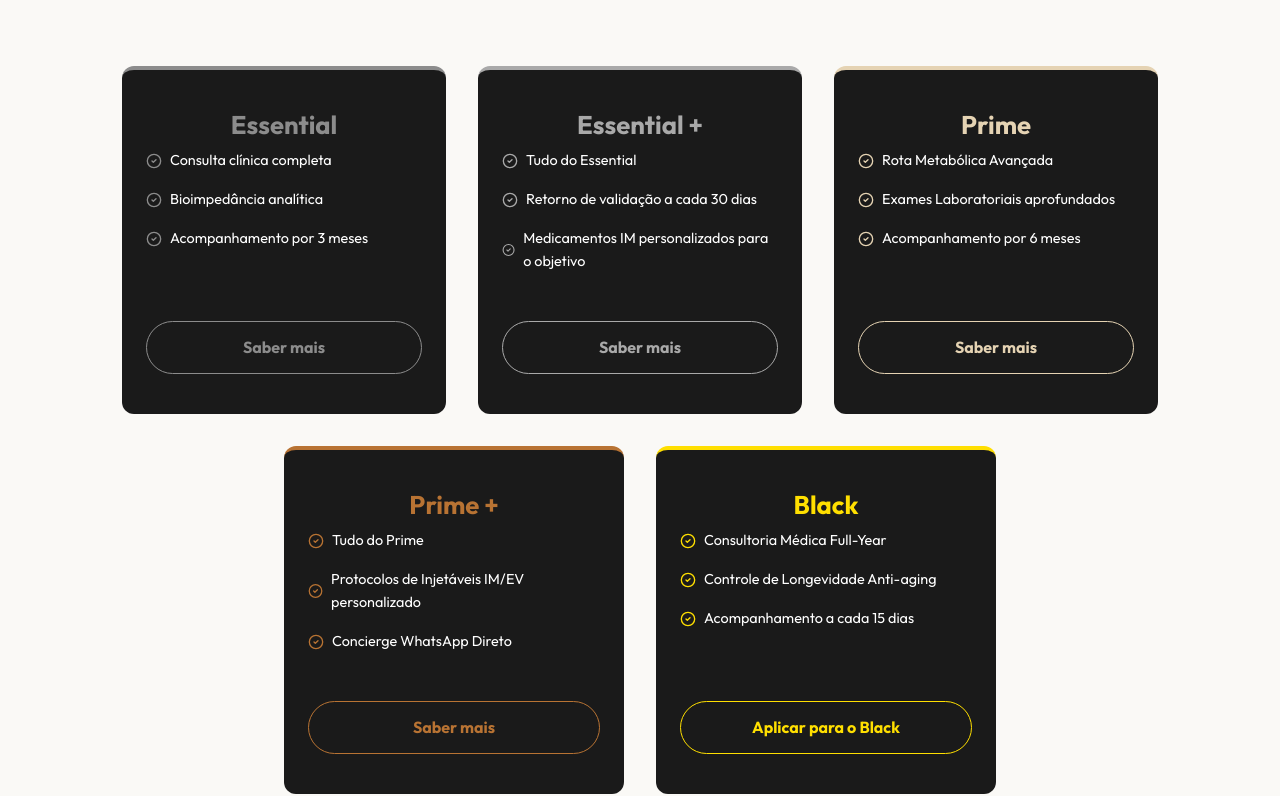
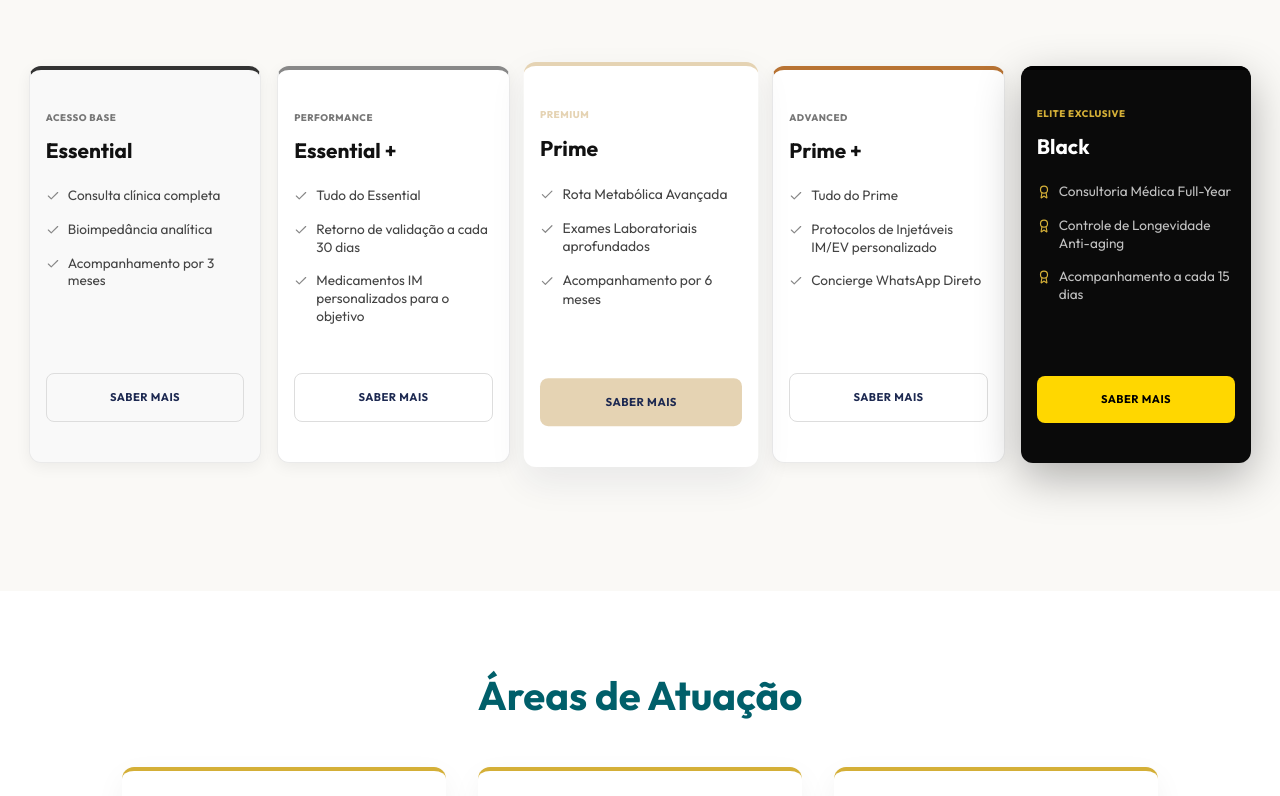
Before and after one commit to FranciscoHaidar/auravie-site, a React (Vite) app: page / in a window 1280 px wide. Shown: the part 2830-3626 px from the top of the page. Built offline with nearby package versions, Linux system fonts and the light colour scheme; no server answers; the database is empty.

Commit message:
UI: launch v3 spacing-resolved fluid clinical programs grid onto main

```diff
--- a/src/App.jsx
+++ b/src/App.jsx
@@ -1,5 +1,5 @@
 import React, { useState, useEffect } from 'react';
-import { ChevronRight, CheckCircle2, Phone, MapPin, Instagram, Brain, BatteryCharging, HeartPulse, Stethoscope, ChevronDown } from 'lucide-react';
+import { ChevronRight, CheckCircle2, Phone, MapPin, Instagram, Brain, BatteryCharging, HeartPulse, Stethoscope, ChevronDown, Check, Award } from 'lucide-react';
 import { supabase } from './supabase';
 import './index.css';
 
@@ -207,54 +207,65 @@ function App() {
           <p className="section-subtitle">A esteira premium de serviços da AuraVie para acompanhamento sistêmico.</p>
 
           <div className="plans-grid">
-            <div className="plan-card plan-essential">
+            {/* Essential */}
+            <div className="plan-card" style={{ borderTop: '4px solid #333', backgroundColor: '#f9f9f9' }}>
+              <span className="plan-subtitle">ACESSO BASE</span>
               <h3>Essential</h3>
               <ul>
-                <li><CheckCircle2 size={16} /> Consulta clínica completa</li>
-                <li><CheckCircle2 size={16} /> Bioimpedância analítica</li>
-                <li><CheckCircle2 size={16} /> Acompanhamento por 3 meses</li>
+                <li><Check size={14} className="check-icon" /> Consulta clínica completa</li>
+                <li><Check size={14} className="check-icon" /> Bioimpedância analítica</li>
+                <li><Check size={14} className="check-icon" /> Acompanhamento por 3 meses</li>
               </ul>
-              <a href={getPlanWhatsAppLink('Essential')} target="_blank" rel="noopener noreferrer" className="btn-plan">Saber mais</a>
+              <a href={getPlanWhatsAppLink('Essential')} target="_blank" rel="noopener noreferrer" className="btn-plan btn-outline">SABER MAIS</a>
             </div>
 
-            <div className="plan-card plan-essential-plus">
+            {/* Essential + */}
+            <div className="plan-card" style={{ borderTop: '4px solid #888', backgroundColor: '#fff' }}>
+              <span className="plan-subtitle">PERFORMANCE</span>
               <h3>Essential +</h3>
               <ul>
-                <li><CheckCircle2 size={16} /> Tudo do Essential</li>
-                <li><CheckCircle2 size={16} /> Retorno de validação a cada 30 dias</li>
-                <li><CheckCircle2 size={16} /> Medicamentos IM personalizados para o objetivo</li>
+                <li><Check size={14} className="check-icon" /> Tudo do Essential</li>
+                <li><Check size={14} className="check-icon" /> Retorno de validação a cada 30 dias</li>
+                <li><Check size={14} className="check-icon" /> Medicamentos IM personalizados para o objetivo</li>
               </ul>
-              <a href={getPlanWhatsAppLink('Essential +')} target="_blank" rel="noopener noreferrer" className="btn-plan">Saber mais</a>
+              <a href={getPlanWhatsAppLink('Essential +')} target="_blank" rel="noopener noreferrer" className="btn-plan btn-outline">SABER MAIS</a>
             </div>
 
-            <div className="plan-card plan-prime">
+            {/* Prime */}
+            <div className="plan-card plan-featured" style={{ borderTop: '4px solid var(--gold-champagne)', backgroundColor: '#fff' }}>
+              <span className="plan-subtitle" style={{ color: 'var(--gold-champagne)' }}>PREMIUM</span>
               <h3>Prime</h3>
               <ul>
-                <li><CheckCircle2 size={16} /> Rota Metabólica Avançada</li>
-                <li><CheckCircle2 size={16} /> Exames Laboratoriais aprofundados</li>
-                <li><CheckCircle2 size={16} /> Acompanhamento por 6 meses</li>
+                <li><Check size={14} className="check-icon" /> Rota Metabólica Avançada</li>
+                <li><Check size={14} className="check-icon" /> Exames Laboratoriais aprofundados</li>
+                <li><Check size={14} className="check-icon" /> Acompanhamento por 6 meses</li>
               </ul>
-              <a href={getPlanWhatsAppLink('Prime')} target="_blank" rel="noopener noreferrer" className="btn-plan">Saber mais</a>
+              <a href={getPlanWhatsAppLink('Prime')} target="_blank" rel="noopener noreferrer" className="btn-plan btn-solid-gold">SABER MAIS</a>
             </div>
 
-            <div className="plan-card plan-prime-plus">
+            {/* Prime + */}
+            <div className="plan-card" style={{ borderTop: '4px solid #B87333', backgroundColor: '#fff' }}>
+              <span className="plan-subtitle">ADVANCED</span>
               <h3>Prime +</h3>
               <ul>
-                <li><CheckCircle2 size={16} /> Tudo do Prime</li>
-                <li><CheckCircle2 size={16} /> Protocolos de Injetáveis IM/EV personalizado</li>
-                <li><CheckCircle2 size={16} /> Concierge WhatsApp Direto</li>
+                <li><Check size={14} className="check-icon" /> Tudo do Prime</li>
+                <li><Check size={14} className="check-icon" /> Protocolos de Injetáveis IM/EV personalizado</li>
+                <li><Check size={14} className="check-icon" /> Concierge WhatsApp Direto</li>
               </ul>
-              <a href={getPlanWhatsAppLink('Prime +')} target="_blank" rel="noopener noreferrer" className="btn-plan">Saber mais</a>
+              <a href={getPlanWhatsAppLink('Prime +')} target="_blank" rel="noopener noreferrer" className="btn-plan btn-outline">SABER MAIS</a>
             </div>
 
-            <div className="plan-card plan-black">
-              <h3>Black</h3>
+            {/* Black */}
+            <div className="plan-card plan-black" style={{ borderTop: 'none', backgroundColor: '#0a0a0a', color: '#fff' }}>
+              <div style={{ position: 'absolute', top: 0, left: 0, right: 0, height: '4px', background: '#000' }}></div>
+              <span className="plan-subtitle" style={{ color: 'var(--gold-bronze)' }}>ELITE EXCLUSIVE</span>
+              <h3 style={{ color: '#fff' }}>Black</h3>
               <ul>
-                <li><CheckCircle2 size={16} /> Consultoria Médica Full-Year</li>
-                <li><CheckCircle2 size={16} /> Controle de Longevidade Anti-aging</li>
-                <li><CheckCircle2 size={16} /> Acompanhamento a cada 15 dias</li>
+                <li><Award size={14} className="check-icon-gold" /> Consultoria Médica Full-Year</li>
+                <li><Award size={14} className="check-icon-gold" /> Controle de Longevidade Anti-aging</li>
+                <li><Award size={14} className="check-icon-gold" /> Acompanhamento a cada 15 dias</li>
               </ul>
-              <a href={getPlanWhatsAppLink('Black')} target="_blank" rel="noopener noreferrer" className="btn-plan">Aplicar para o Black</a>
+              <a href={getPlanWhatsAppLink('Black')} target="_blank" rel="noopener noreferrer" className="btn-plan btn-solid-gold-dark">SABER MAIS</a>
             </div>
           </div>
         </div>
--- a/src/index.css
+++ b/src/index.css
@@ -280,92 +280,23 @@ h1, h2, h3, h4 {
 }
 
 /* === PLANOS === */
-.plans-grid {
-  display: flex;
-  flex-wrap: wrap;
-  justify-content: center;
-  gap: 2rem;
-}
-
-.plan-card {
-  flex: 1 1 300px;
-  max-width: 340px;
-  width: 100%;
-  padding: 2.5rem 1.5rem;
-  border-radius: var(--radius);
-  text-align: center;
-  display: flex;
-  flex-direction: column;
-  background: #1A1A1A; /* Unified deep graphite */
-  color: #FFFFFF;
-  border-top: 4px solid transparent; /* overriden by specific plan */
-  transition: transform 0.3s ease;
-}
-
-.plan-card:hover {
-  transform: translateY(-8px);
-}
-
-.plan-card h3 {
-  font-size: 1.6rem;
-  margin-bottom: 0.5rem;
-}
-
-.plan-card p {
-  opacity: 0.9;
-  font-size: 0.95rem;
-  margin-bottom: 2rem;
-  color: #FFFFFF;
-}
-
-.plan-card ul {
-  list-style: none;
-  text-align: left;
-  margin-bottom: 2rem;
-}
-
-.plan-card ul li {
-  margin-bottom: 1rem;
-  display: flex;
-  align-items: center;
-  gap: 0.5rem;
-  font-size: 0.9rem;
-  color: #FFFFFF;
-}
-
-/* Individual Plan Metallic Overrides */
-.plan-essential { border-top-color: #8C8C8C; }
-.plan-essential h3, .plan-essential p.tier-name, .plan-essential .btn-plan, .plan-essential li svg { color: #8C8C8C !important; }
-
-.plan-essential-plus { border-top-color: #A9A9A9; }
-.plan-essential-plus h3, .plan-essential-plus p.tier-name, .plan-essential-plus .btn-plan, .plan-essential-plus li svg { color: #A9A9A9 !important; }
-
-.plan-prime { border-top-color: #E5D3B3; }
-.plan-prime h3, .plan-prime p.tier-name, .plan-prime .btn-plan, .plan-prime li svg { color: #E5D3B3 !important; }
-
-.plan-prime-plus { border-top-color: #B87333; }
-.plan-prime-plus h3, .plan-prime-plus p.tier-name, .plan-prime-plus .btn-plan, .plan-prime-plus li svg { color: #B87333 !important; }
-
-/* The Black Plan overrides the base card */
-.plan-black {
-  background: #1A1A1A !important;
-  border-color: #1A1A1A !important;
-  border-top-color: #FFDF00 !important;
-}
-.plan-black p, .plan-black ul li { color: #FFFFFF !important; }
-.plan-black h3, .plan-black p.tier-name, .plan-black li svg { color: #FFDF00 !important; }
-.plan-black .btn-plan { background: transparent !important; color: #FFDF00 !important; border-color: #FFDF00 !important; }
-
-.btn-plan {
-  margin-top: auto;
-  background: transparent;
-  color: inherit;
-  font-weight: 700;
-  padding: 0.8rem;
-  border-radius: 50px;
-  text-decoration: none;
-  border: 1.5px solid currentColor;
-}
+#planos .container { max-width: 1350px; width: 98%; padding: 0 1rem; }
+.plans-grid { display: flex; justify-content: center; align-items: stretch; gap: 1rem; flex-wrap: nowrap; margin-top: 3rem; overflow-x: visible; padding-bottom: 3rem; background: transparent; }
+.plan-card { flex: 1; min-width: 0; background: white; border-radius: 12px; padding: 2.5rem 1rem; text-align: left; box-shadow: 0 4px 15px rgba(0,0,0,0.06); border: 1px solid #eaeaea; position: relative; display: flex; flex-direction: column; overflow: hidden; }
+.plan-card.plan-featured { box-shadow: 0 15px 35px rgba(29, 41, 81, 0.08); transform: scale(1.02); z-index: 2; border: none; }
+.plan-subtitle { font-size: 0.60rem; font-weight: 800; letter-spacing: 0.5px; text-transform: uppercase; color: #777; margin-bottom: 0.8rem; display: block; }
+.plan-card h3 { font-size: 1.3rem; margin-bottom: 1.5rem; color: #111; }
+.plan-card ul { list-style: none; padding: 0; margin-bottom: 2rem; flex-grow: 1; }
+.plan-card ul li { display: flex; align-items: flex-start; gap: 0.5rem; margin-bottom: 1rem; font-size: 0.85rem; color: #444; line-height: 1.3; }
+.check-icon { color: #888; flex-shrink: 0; margin-top: 2px; }
+.check-icon-gold { color: var(--gold-bronze); flex-shrink: 0; margin-top: 2px; }
+.btn-plan { width: 100%; padding: 0.9rem 0.5rem; text-align: center; font-weight: 700; font-size: 0.70rem; letter-spacing: 0.5px; text-transform: uppercase; text-decoration: none; transition: all 0.2s; border-radius: 8px; display: block; margin-top: auto; }
+.btn-plan.btn-outline { border: 1px solid #ddd; color: var(--title-marinho); background: transparent; }
+.btn-plan.btn-solid-gold { background: var(--gold-champagne); color: var(--title-marinho); border: none; }
+.btn-plan.btn-solid-gold-dark { background: #FFD700; color: #000; border: none; }
+.plan-black { background: #0a0a0a; border: none; box-shadow: 0 15px 45px rgba(0,0,0,0.3); }
+.plan-black p, .plan-black ul li { color: rgba(255,255,255,0.75); }
+.plan-black h3 { color: #fff; }
 
 /* === FAQ === */
 .faq-item {
```
